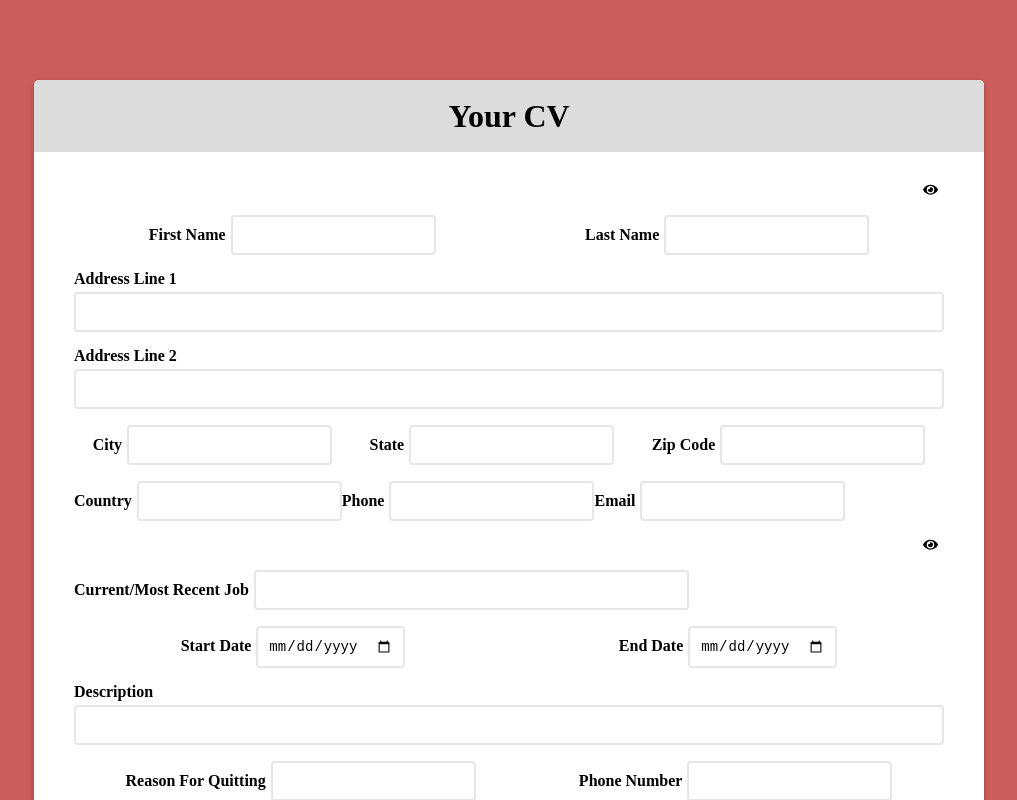
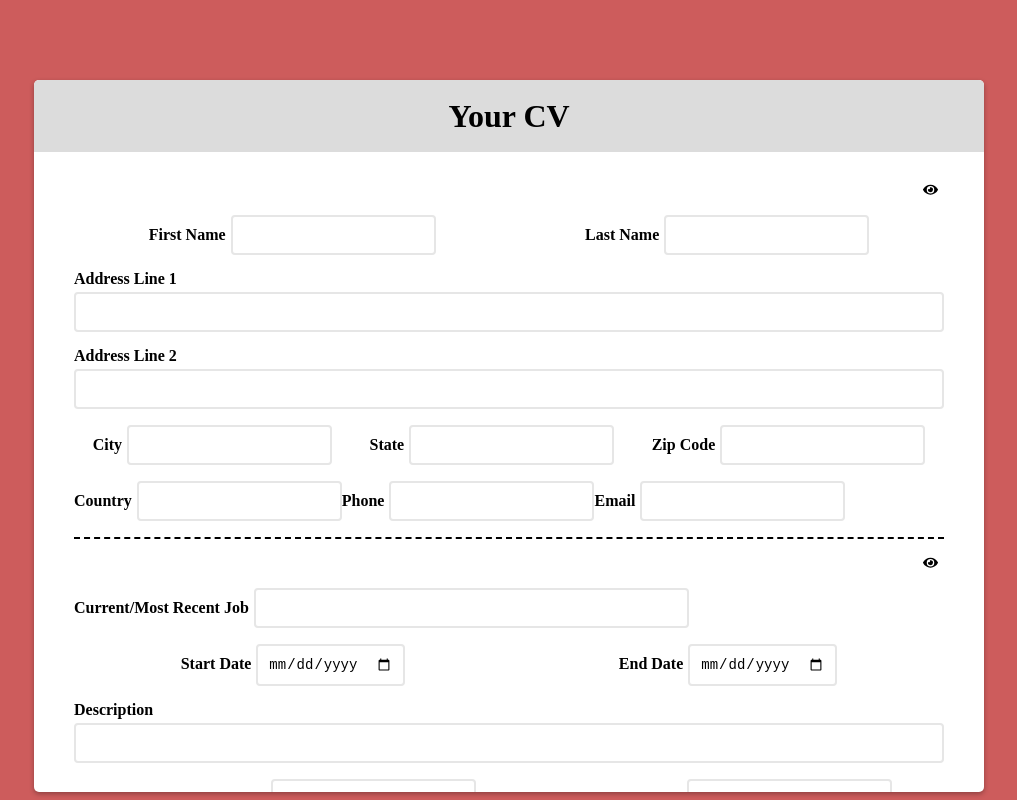
Before and after one commit to Lucas-ODonnell/cv-project, a React (Create React App) app: page / in a window 1280 px wide. Shown: the whole page, without its empty margins (131-1148 px from the left). Built offline with nearby package versions, Linux system fonts and the light colour scheme.

Commit message:
added add job button whichadds more entries to fill out

```diff
--- a/package.json
+++ b/package.json
@@ -12,6 +12,7 @@
     "react": "^17.0.2",
     "react-dom": "^17.0.2",
     "react-scripts": "^1.1.5",
+    "uniqid": "^5.3.0",
     "web-vitals": "^1.0.1"
   },
   "scripts": {
--- a/src/App.css
+++ b/src/App.css
@@ -88,7 +88,12 @@ input {
 }
 
 .cv-form {
+	display: flex;
+	flex-direction: column;
 	padding: 30px 40px;
+	flex: 1 1 auto;
+  overflow-y: scroll;
+  height: 80vh;
 }
 
 .cv-form label {
@@ -123,3 +128,7 @@ input {
 .hidden {
 	display: none;
 }
+
+.section-divider {
+	border-bottom: 2px dashed black;
+}
--- a/src/components/general/General.jsx
+++ b/src/components/general/General.jsx
@@ -7,6 +7,8 @@ const General = () => {
 		<div data-is-general className="general">
 			<Name />
 			<Address />
+			<div className="section-divider"></div>
+			<br />
 		</div>
 	)
 }
--- /dev/null
+++ b/src/components/workHistory/CurrentJob.jsx
@@ -0,0 +1,18 @@
+import React from 'react';
+import Job from './Job.jsx'
+
+const CurrentJob = () => {
+	return (
+		<div className="current-job">
+			<div className="current-job-header">
+				<label htmlFor="current-job">Current/Most Recent Job</label>
+				<input type="text" id="current-job" />
+			</div>
+			<Job />
+			<div className="section-divider"></div>
+			<br />
+		</div>
+	)
+}
+
+export default CurrentJob;
--- /dev/null
+++ b/src/components/workHistory/PreviousJob.jsx
@@ -0,0 +1,18 @@
+import React from 'react';
+import Job from './Job.jsx';
+
+const PreviousJob = () => {
+	return (
+		<div className="previous-job">
+				<div className="previous-job-header">
+					<label htmlFor="previous-job">Job</label>
+					<input type="text" id="previous-job" />
+				</div>
+				<Job />
+			<div className="section-divider"></div>
+			<br />
+			</div>
+	)
+}
+
+export default PreviousJob;
--- a/src/components/workHistory/WorkHistory.jsx
+++ b/src/components/workHistory/WorkHistory.jsx
@@ -1,16 +1,28 @@
-import React from "react";
-import Job from "./Job.jsx";
+import React, { useState } from "react";
+import CurrentJob from './CurrentJob.jsx';
+import PreviousJob from './PreviousJob.jsx';
+import uniqid from "uniqid";
 import "./main.css";
 const WorkHistory = () => {
+	const [previousJobs, addPreviousJobs] = useState([]);
+	const addAnotherJob = (e) => {
+		e.preventDefault();
+		addPreviousJobs([...previousJobs, <PreviousJob/>]);
+	}
+
 	return (
 		<div data-work-history className="work-history">
-			<div className="current-job">
-				<div className="current-job-header">
-					<label htmlFor="current-job">Current/Most Recent Job</label>
-					<input type="text" id="current-job" />
-				</div>
-				<Job />
+			<div className="current-job-container">
+				<CurrentJob />
 			</div>
+			<div data-previous-job className="previous-job-container">
+				{previousJobs.map((job) => {
+					return (
+						<div key={uniqid()}>{job}</div>
+					)
+				})}
+			</div>
+				<button onClick={addAnotherJob}>Add Job</button>
 		</div>
 	)
 }
--- a/src/components/workHistory/main.css
+++ b/src/components/workHistory/main.css
@@ -17,3 +17,20 @@
 	align-items: center;
 	justify-content: space-around;
 }
+
+.work-history button {
+	width: 100%;
+	font-size: 16px;
+	padding: 10px;
+	display: block;
+	border-radius: 4px;
+}
+
+.work-history button:hover {
+	font-size: 16px;
+	border: 2px solid red;
+}
+
+.previous-job-header input {
+	width: 50%
+}
```
Also changed, not shown: 2 other files (tests, documents, lock files or other folders).
